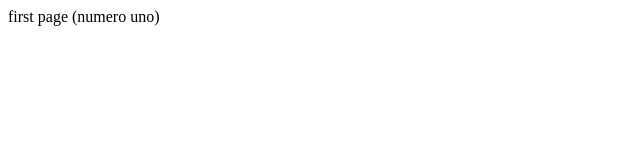
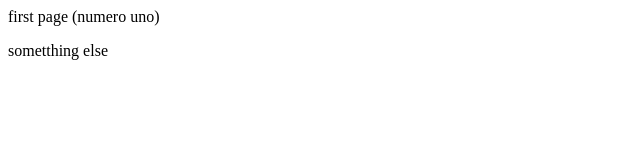
Before and after one commit to Mickeyjey/pytest, a plain HTML site: page index.html in a window 1280 px wide. Shown: the full height of the page, 0-640 px from the left. Drawn offline with Linux system fonts and the light colour scheme.

Commit message:
added p tag to html

```diff
--- a/index.html
+++ b/index.html
@@ -8,5 +8,8 @@
 </head>
 <body>
     first page (numero uno)
+    <p>
+        sometthing else
+    </p>
 </body>
 </html>
```
